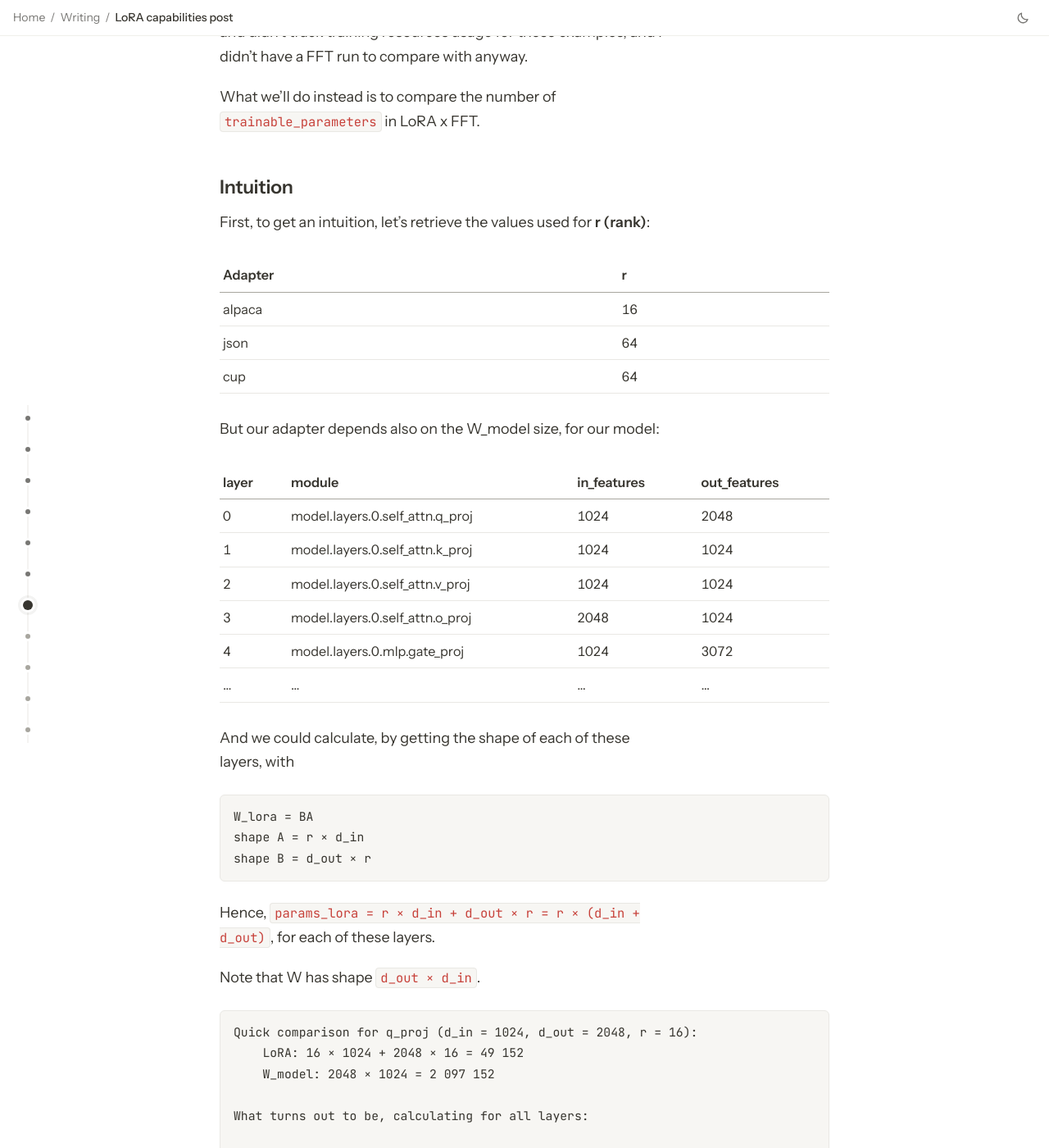
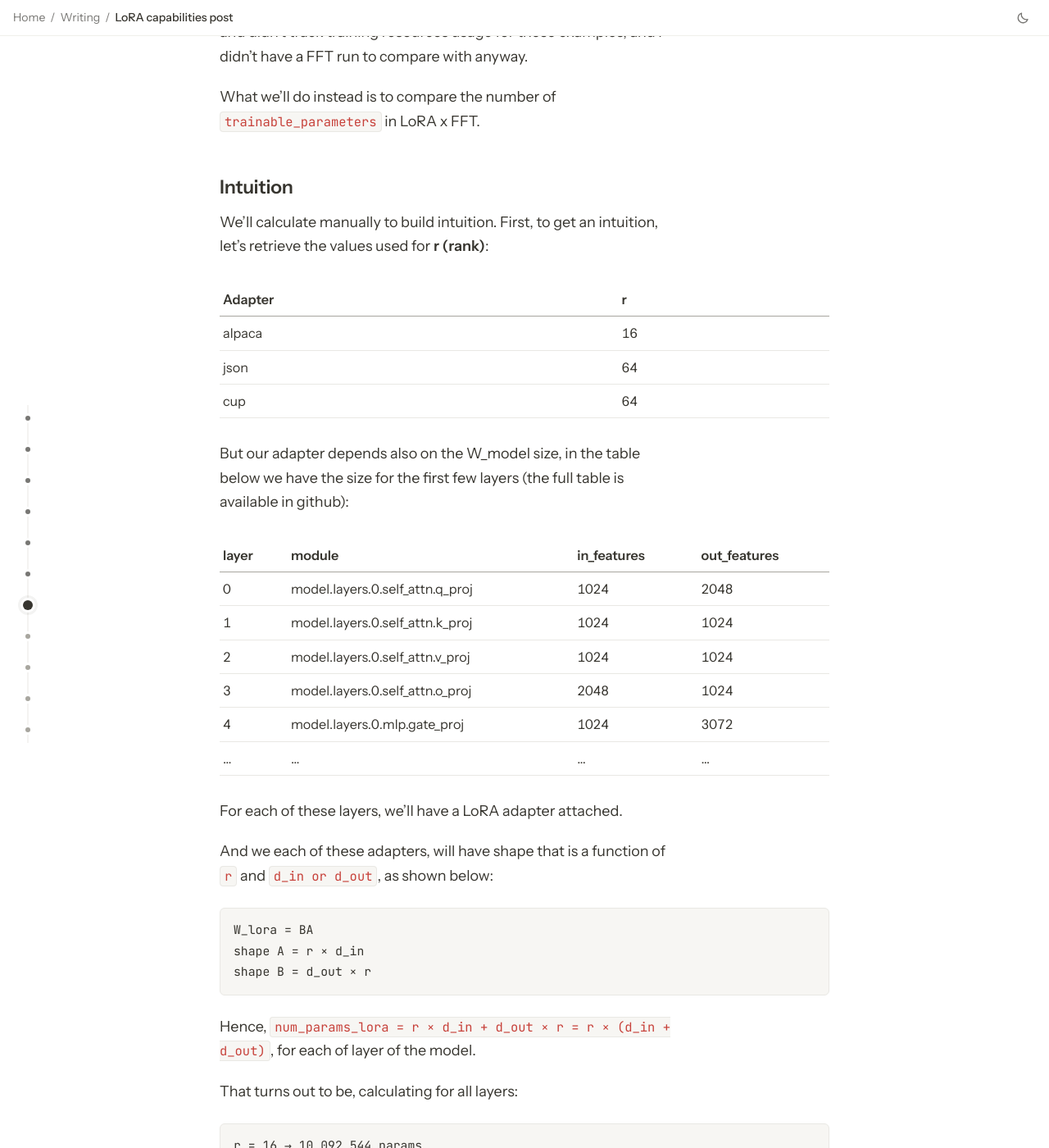
Before and after one commit to tardelr/tardelr.github.io, a Jekyll site: the page built from _posts/2026-10-06-lora-capabilities.md, in a window 1280 px wide and 1400 px high, scrolled down 16425 px. Shown: the whole window at 82% size. Built offline with Jekyll 4.4.1, drawn with Linux system fonts in a browser that asks for light colours; some web fonts are replaced; some of the changed text lies outside the part shown.

Commit message:
LoRA post: rework the parameter-count intuition section
Co-Authored-By: Claude Opus 5.5 <noreply@anthropic.com>

````diff
--- a/_posts/2026-10-06-lora-capabilities.md
+++ b/_posts/2026-10-06-lora-capabilities.md
@@ -364,6 +364,7 @@ What we'll do instead is to compare the number of `trainable_parameters` in LoRA
 
 ### Intuition
 
+We'll calculate manually to build intuition.
 First, to get an intuition, let's retrieve the values used for **r (rank)**:
 
 |Adapter|r|
@@ -372,7 +373,7 @@ First, to get an intuition, let's retrieve the values used for **r (rank)**:
 |json|64|
 |cup|64|
 
-But our adapter depends also on the W_model size, for our model:
+But our adapter depends also on the W_model size, in the table below we have the size for the first few layers (the full table is available in github):
 
 |layer|module|in_features|out_features|
 |---|---|---|---|
@@ -383,7 +384,9 @@ But our adapter depends also on the W_model size, for our model:
 |4|model.layers.0.mlp.gate_proj|1024|3072|
 |...|...|...|...|
 
-And we could calculate, by getting the shape of each of these layers, with
+For each of these layers, we'll have a LoRA adapter attached.
+
+And we each of these adapters, will have shape that is a function of `r` and `d_in or d_out`, as shown below:
 
 ```
 W_lora = BA
@@ -391,24 +394,26 @@ shape A = r × d_in
 shape B = d_out × r
 ```
 
-Hence, `params_lora = r × d_in + d_out × r = r × (d_in + d_out)`, for each of these layers.
+Hence, `num_params_lora = r × d_in + d_out × r = r × (d_in + d_out)`, for each of layer of the model.
 
-Note that W has shape `d_out × d_in`.
-
-```markdown
-Quick comparison for q_proj (d_in = 1024, d_out = 2048, r = 16):
-    LoRA: 16 × 1024 + 2048 × 16 = 49 152
-    W_model: 2048 × 1024 = 2 097 152
-
-What turns out to be, calculating for all layers:
-
+That turns out to be, calculating for all layers:
+```
 r = 16 → 10 092 544 params
 r = 64 → 40 370 176 params (4× bigger, as expected)
-
 ```
 
+Which is, indeed, correct. Below we'll leverage that, using functions already available.
 
-Which is, indeed, correct. Below we'll leverage that, using functions already available.
+
+For intuition's sake, let's compare only the q_proj layer:
+```markdown
+d_in = 1024, d_out = 2048, r = 16
+
+LoRA: 16 × 1024 + 2048 × 16 = 49.152
+W_model: 2048 × 1024 = 2.097.152
+```
+That is, the LoRA weights has 49k parameters, while the original model has over 2M.
+
 
 ### Practical solution
 
````
